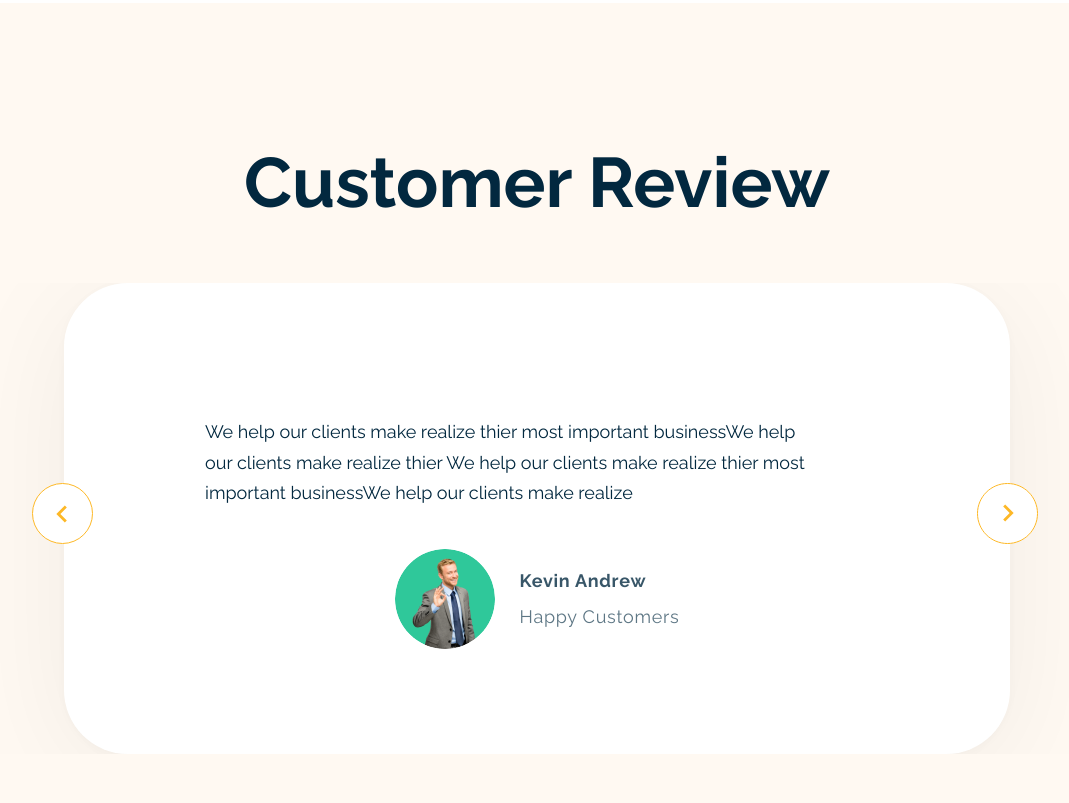
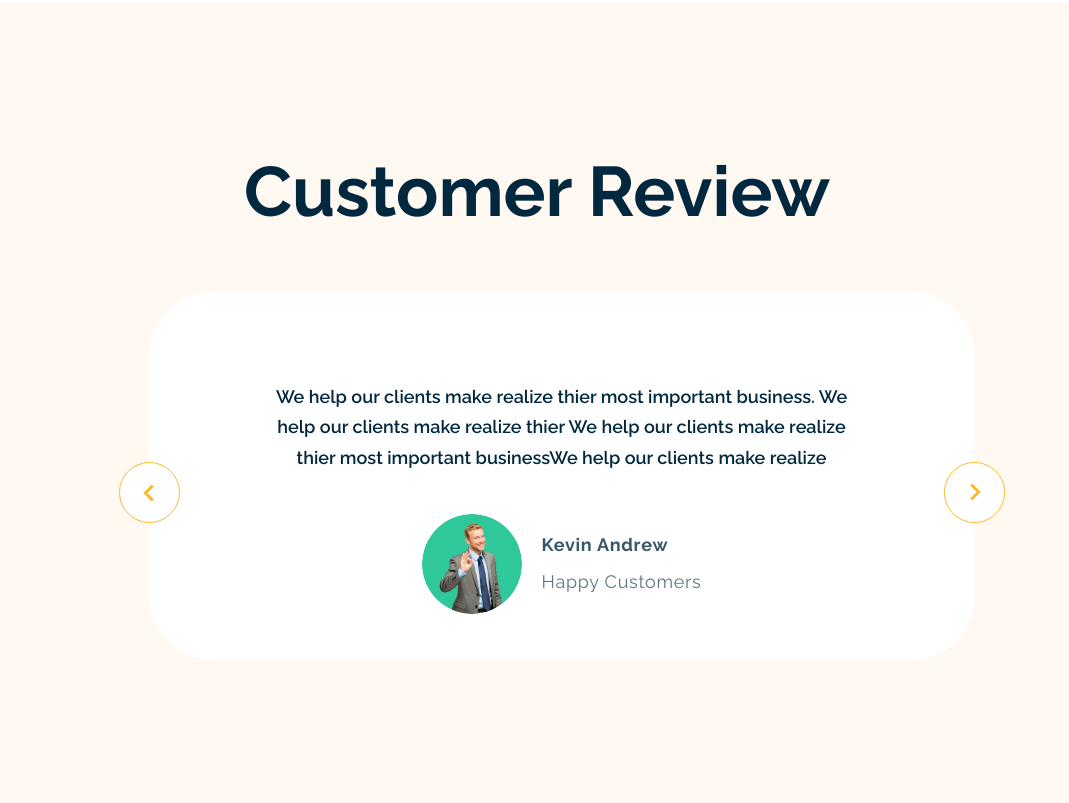
Before and after one commit to Senianga/fruit, a plain HTML site: page index.html in a window 1280 px wide. Shown: the part 3677-4480 px from the top of the page, without its empty margins (103-1172 px from the left). Drawn offline with nearby package versions, Linux system fonts and the light colour scheme.

Commit message:
slider tobles!

```diff
--- a/index.html
+++ b/index.html
@@ -207,79 +207,139 @@
          <img src="./images/cirkel-rihgt.svg" alt="cirkel-right" class="cirkel-right">
       </div>
    </div>
-   <div class="review-container">
-      <div class="review-box">
-         <h2 class="riview-title">
+   <div class="review-wrapper">
+      <div class="review__container">
+         <h2 class="review-title">
             Customer Review
          </h2>
-      </div>
-      <div class="slider swiper">
-
+         <div class="review-info__section swiper mySwiper">
             <div class="slider-box swiper-wrapper">
-
-            <div class="costumer-card swiper-slide">
-
-               <p class="slider-text">
-                  We help our clients make realize thier most important businessWe help our clients make realize thier  We help our clients make realize thier most important businessWe help our clients make realize
+               <div class="slide swiper-slide">
+                  <!-- <div class="slide-frame"> -->
+                     <p class="slide-text">
+                        We help our clients make realize
+                        thier most important business. We help our clients make realize thier  We help our clients make realize thier most
+                        important businessWe help our clients make realize
                      </p>
-               <div class="author-area">
-                  <img src="./images/kevin.png" alt="Kevin" class="author">
-                  <div class="detales">
-                     <span class="name">
+                     <div class="slide-costumer__flex">
+                        <img src="./images/kevin.png" alt="Kevin" class="slide-picture">
+                        <div class="slide-costumer__descriptionflex">
+                           <span class="slide-costumenr__name">
                               Kevin Andrew
                            </span>
-                     <span class="costumer">Happy Customers
-
+                           <span class="slide-happy__costumer">
+                              Happy Customers
                            </span>
                         </div>
                      </div>
+                  <!-- </div> -->
                </div>
-
-
-            <div class="costumer-card swiper-slide">
-               <p class="slider-text">
-                  We help our clients make realize thier most important businessWe help our clients make realize thier  We help our clients make realize thier most important businessWe help our clients make realize
+               <div class="slide swiper-slide">
+                  <!-- <div class="slide-frame"> -->
+                     <p class="slide-text">
+                        We help our clients make realize
+                        thier most important business. We help our clients make realize thier  We help our clients make realize thier most
+                        important businessWe help our clients make realize
                      </p>
-               <div class="author-area">
-                  <img src="./images/me.jpg" alt="Kevin" class="author">
-                  <div class="detales">
-                     <span class="name">
-                        Alvydas Kriauza
+                     <div class="slide-costumer__flex">
+                        <img src="./images/natali.jpg" alt="Natali" class="slide-picture">
+                        <div class="slide-costumer__descriptionflex">
+                           <span class="slide-costumenr__name">
+                              Natali Surgova
                            </span>
-                     <span class="costumer">Happy Customers
-
+                           <span class="slide-happy__costumer">
+                              Happy Customers
                            </span>
                         </div>
                      </div>
+                  <!-- </div> -->
                </div>
-
-            <div class="costumer-card swiper-slide">
-
-               <p class="slider-text">
-                  We help our clients make realize thier most important businessWe help our clients make realize thier  We help our clients make realize thier most important businessWe help our clients make realize
+               <div class="slide swiper-slide">
+                  <!-- <div class="slide-frame"> -->
+                     <p class="slide-text">
+                        We help our clients make realize
+                        thier most important business. We help our clients make realize thier  We help our clients make realize thier most
+                        important businessWe help our clients make realize
                      </p>
-               <div class="author-area">
-                  <img src="./images/natali.jpg" alt="Kevin" class="author">
-                  <div class="detales">
-                     <span class="name">
-                        Natali Surgova
+                     <div class="slide-costumer__flex">
+                        <img src="./images/me.jpg" alt="Alvydas" class="slide-picture">
+                        <div class="slide-costumer__descriptionflex">
+                           <span class="slide-costumenr__name">
+                              Kevin Andrew
                            </span>
-                     <span class="costumer">Happy Customers
-
+                           <span class="slide-happy__costumer">
+                              Happy Customers
                            </span>
                         </div>
                      </div>
+                  <!-- </div> -->
+               </div>
+               <div class="slide swiper-slide">
+                  <!-- <div class="slide-frame"> -->
+                     <p class="slide-text">
+                        We help our clients make realize
+                        thier most important business. We help our clients make realize thier  We help our clients make realize thier most
+                        important businessWe help our clients make realize
+                     </p>
+                     <div class="slide-costumer__flex">
+                        <img src="./images/natali.jpg" alt="Natali" class="slide-picture">
+                        <div class="slide-costumer__descriptionflex">
+                           <span class="slide-costumenr__name">
+                              Natali Surgova
+                           </span>
+                           <span class="slide-happy__costumer">
+                              Happy Customers
+                           </span>
                         </div>
                      </div>
+                  <!-- </div> -->
+               </div><div class="slide swiper-slide">
+                  <!-- <div class="slide-frame"> -->
+                     <p class="slide-text">
+                        We help our clients make realize
+                        thier most important business. We help our clients make realize thier  We help our clients make realize thier most
+                        important businessWe help our clients make realize
+                     </p>
+                     <div class="slide-costumer__flex">
+                        <img src="./images/me.jpg" alt="Alvydas" class="slide-picture">
+                        <div class="slide-costumer__descriptionflex">
+                           <span class="slide-costumenr__name">
+                              Kevin Andrew
+                           </span>
+                           <span class="slide-happy__costumer">
+                              Happy Customers
+                           </span>
+                        </div>
+                     </div>
+                  <!-- </div> -->
+               </div>
+               <div class="slide swiper-slide">
+                  <!-- <div class="slide-frame"> -->
+                     <p class="slide-text">
+                        We help our clients make realize
+                        thier most important business. We help our clients make realize thier  We help our clients make realize thier most
+                        important businessWe help our clients make realize
+                     </p>
+                     <div class="slide-costumer__flex">
+                        <img src="./images/kevin.png" alt="Kevin" class="slide-picture">
+                        <div class="slide-costumer__descriptionflex">
+                           <span class="slide-costumenr__name">
+                              Kevin Andrew
+                           </span>
+                           <span class="slide-happy__costumer">
+                              Happy Customers
+                           </span>
+                        </div>
+                     </div>
+                  <!-- </div> -->
+               </div>
+            </div>
+   <div class="arrow-right"></div>
    <div class="arrow-left"></div>
-         <div class="arrow-right"></div>
-            <!-- <div class="swiper-button-next"></div>
-            <div class="swiper-button-prev"></div> -->
 
          </div>
-
       </div>
-
+   </div>
 
    <div class="footer">
       <div class="footer-container">
--- a/js/main.js
+++ b/js/main.js
@@ -1,14 +1,15 @@
-var swiper = new Swiper(".slider", {
+var swiper = new Swiper(".mySwiper", {
    slidesPerView: 1,
    spaceBetween: 30,
+
    loop: true,
    keyboard : {enabled: true},
    simulateTouch : true,
    touchRatio : 1,
    grabCurcor : true,
    slideToClickedSlide: true,
-   watchOwerfow: true,
-   slidePerGroupe: 3,
+   watchOwerfow: false,
+   // slidePerGroupe: 1,
    // effect: 'flip',
    // flipEffect: {
    //    slideShows: true,
--- a/scss/style.scss
+++ b/scss/style.scss
@@ -55,7 +55,6 @@ a, btn {
    display: flex;
    align-items: center;
    justify-content: space-between;
-
    margin-bottom: 150px;
    z-index: 5;
 }
@@ -462,103 +461,114 @@ h1 {
    left: 870px;
    z-index: 0;
 }
-
-.review-container {
-   background-color: #FFF9F2;
-   height: 750px;
+///////////////////////////////////////////////////////////////////////////////////////////
+.review__container{
+   background-color: #FFF9F2;;
+   height: 100%;
    padding-bottom: 150px;
 }
-
-.review-box {
-   padding-top: 80px;
-}
-.riview-title {
-
-   margin-bottom: 60px;
+.review-title {
+   margin: 0;
    color: #02283F;
-   text-align: center;
    font-size: 70px;
    line-height: 82px;
    font-weight: 700;
-}
-.slider {
-   margin-right: 30px;
-   min-width: 0;
-   max-width: 1110px;
-   max-height:600px;
+   text-align: center;
+   padding-top: 147px;
+   padding-bottom: 60px;
+   height: 100%;
+}
+.review-info__section {
+   max-width: 937px;
+   max-height: 414px;
    position: relative;
+   height: 100%;
+
 }
 .slider-box {
+   width: inherit;
+   height: inherit;
+}
+.slide {
+   display: block;
+   background-color: #fff;
+   max-width: 826px;
+   max-height: 368px;
+   height: 100%;
+   border-radius: 64px;
+   margin-left: 80px;
+}
+.slide-text {
+   display: block;
+   padding-left: 111px;
+   padding-right: 111px;
+   padding-top: 90px;
+   margin: 0;
+
+   color: #02283F;;
+   font-size: 18px;
+   font-weight: 600;
+   font-size: 18px;
+   line-height: 170%;
+}
+.slide-costumer__flex {
    margin: 0, auto;
-   position: relative;
-   max-width: 886px;
-   margin: 0 auto ;
-   padding: 45px 30px;
-   background-color: #fff;
-   box-shadow: 0px 17px 121px rgba(0, 0, 0, 0.06), 0px 2.12866px 15.1511px rgba(0, 0, 0, 0.03);
-   border-radius: 64px;
-
-}
-
-.swiper-wrapper {
-   min-width: 0;
-   margin: 0, auto;
-
-}
-
-
-
-
-
-.costumer-card {
-   max-width: 886px;
-   // overflow: hidden;
-}
-.slider-text {
-
-   max-width: 600px;
-   color: #02283F;
-   margin-top: 89px;
-   margin-left: 111px;
-   margin-right: 111px;
-   margin-bottom: 40px;
-   font-size: 18px;
-   font-weight: 400;
-   line-height: 1.7;
-   font-weight: 400;
-}
-.author-area {
    display: flex;
    justify-content: center;
-   margin: 0 auto;
-   gap: 25px;
    align-items: center;
-   margin-bottom: 60px;
-}
-.author {
-
-   width: 100px;
-   height: 100px;
-   border-radius: 50%;
-   background-size: cover ;
-}
-.name {
-   display: block;
-   font-size: 18px;
-   font-weight: 700;
-   line-height: 36px;
+   gap: 1.25rem;
+   margin-bottom: 86px;
+   margin-top: 40px;
+}
+.slide-costumer__descriptionflex {
+   display: flex;
+   align-items: start;
+   flex-direction: column;
+   gap: 0.1rem;
+}
+.slide-costumenr__name {
+   color:rgba(2, 40, 63, 0.79);
    letter-spacing: 0.04em;
-   color: rgba(2, 40, 63, 0.79);
-}
-.costumer {
-
    font-size: 18px;
    line-height: 36px;
+   font-weight: 700;
+}
+.slide-happy__costumer {
    letter-spacing: 0.04em;
+   font-size: 18px;
+   line-height: 36px;
    color: rgba(2, 40, 63, 0.64);
 }
-
-
+.slide-picture{
+   max-width: 100px;
+   max-height: 100px;
+   border-radius: 50%;
+}
+.swiper {
+   width: 100%;
+   height: 100%;
+ }
+
+ .swiper-slide {
+   text-align: center;
+   font-size: 18px;
+   background: #fff;
+   display: flex;
+   justify-content: center;
+   align-items: center;
+ }
+
+ .swiper-slide img {
+   display: block;
+   width: 100%;
+   height: 100%;
+   object-fit: cover;
+ }
+
+ .swiper {
+   margin-left: auto;
+   margin-right: auto;
+ }
 
 .arrow-left  {
 
@@ -566,14 +576,14 @@ h1 {
    width: 61px;
    height: 61px;
    position: absolute;
-   top: 200px;
+   top: 170px;
    left: 50px;
-   z-index: 15;
+   z-index: 55;
    transition: ease-in-out .3s;
 }
 
 .arrow-left:hover {
-   content: "";
+
    background-image: url(../images/hover-left.svg);
 }
 .arrow-right {
@@ -583,25 +593,19 @@ h1 {
    position: absolute;
    width: 61px;
    height: 61px;
-   top: 200px;
-   left: 995px;
-   z-index: 15;
+   top: 170px;
+   left: 875px;
+   z-index: 55;
    transition: ease-in-out .3s;
 }
 
 .arrow-right:hover {
-   content: "";
+
    background-image: url(../images/hover-right.svg);
 }
 
-.swiper-button-prev {
-   display: none;
-}
-.swiper-button-next {
-   display: none;
-}
-
-
+
+///////////////////////////////////////////////////////////////////////////////////////////////////////////////
 
 .footer {
    background-color: #fff;
```
Also changed, not shown: css/style.css. Lines whose indentation alone changed are shown as unchanged.
